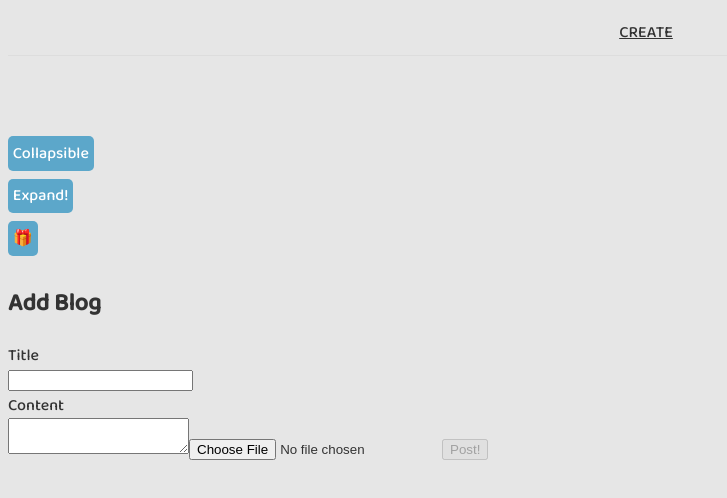
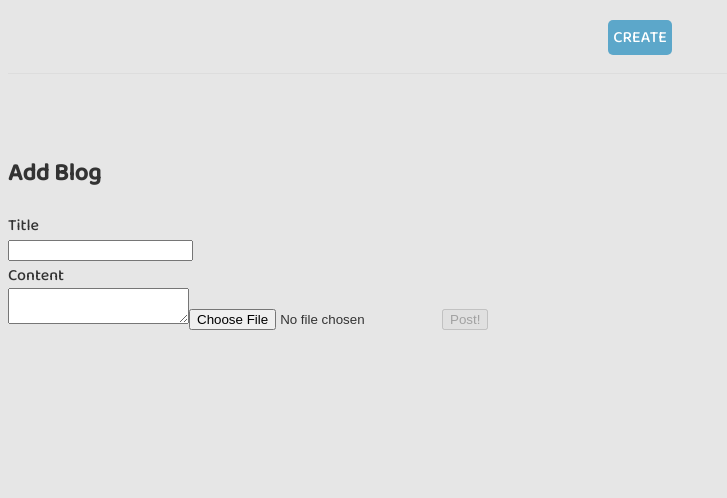
Before and after one commit to rokajova/vencha, a Next.js app in the folder vencha/: page /create in a window 1280 px wide. Shown: the top 498 px of the page, without its empty margins (0-727 px from the left). Built offline with nearby package versions, Linux system fonts and the light colour scheme.

Commit message:
Collapsible in nav

```diff
--- a/vencha/components/Layout.js
+++ b/vencha/components/Layout.js
@@ -1,38 +1,9 @@
-import Collapsible from "./Collapsible";
 import Navbar from "./Navbar";
 
 const Layout = ({ children }) => {
   return (
     <div className="content">
       <Navbar />
-      <Collapsible label="Collapsible">
-        <h2>Collapsible</h2>
-        <p>
-          Lorem ipsum dolor sit amet consectetur adipisicing elit. Sequi
-          similique aliquid nostrum a, iusto cumque aut laboriosam autem.
-          Quaerat, officia.
-        </p>
-      </Collapsible>
-      <Collapsible label="Expand!">
-        <ul>
-          <li>List!</li>
-          <li>List!</li>
-          <li>List!</li>
-          <li>List!</li>
-          <li>List!</li>
-        </ul>
-      </Collapsible>
-      <Collapsible label="🎁">
-        <form>
-          <h3>Title</h3>
-          <input type="text" />
-          <h3>Content</h3>
-          <textarea />
-          <h3>Image or Video</h3>
-          <input type="file" />
-          <button>CREATE</button>
-        </form>
-      </Collapsible>
       {children}
     </div>
   );
--- a/vencha/components/Navbar.js
+++ b/vencha/components/Navbar.js
@@ -1,12 +1,11 @@
 import Link from "next/link";
 import React, { useState } from "react";
+import Collapsible from "./Collapsible";
 
 const Navbar = () => {
   return (
     <nav>
-      <Link href="/create">
-        <a>CREATE</a>
-      </Link>
+      <Collapsible label="CREATE"></Collapsible>
     </nav>
   );
 };
--- a/vencha/styles/Collapsible.module.css
+++ b/vencha/styles/Collapsible.module.css
@@ -13,7 +13,7 @@
   border: 1px solid #b3b3b3;
   padding: 0.5rem;
   border-radius: 5px;
-  margin-bottom: 0.5rem;
+  margin-bottom: 1rem;
 }
 
 .contentParent {
```
